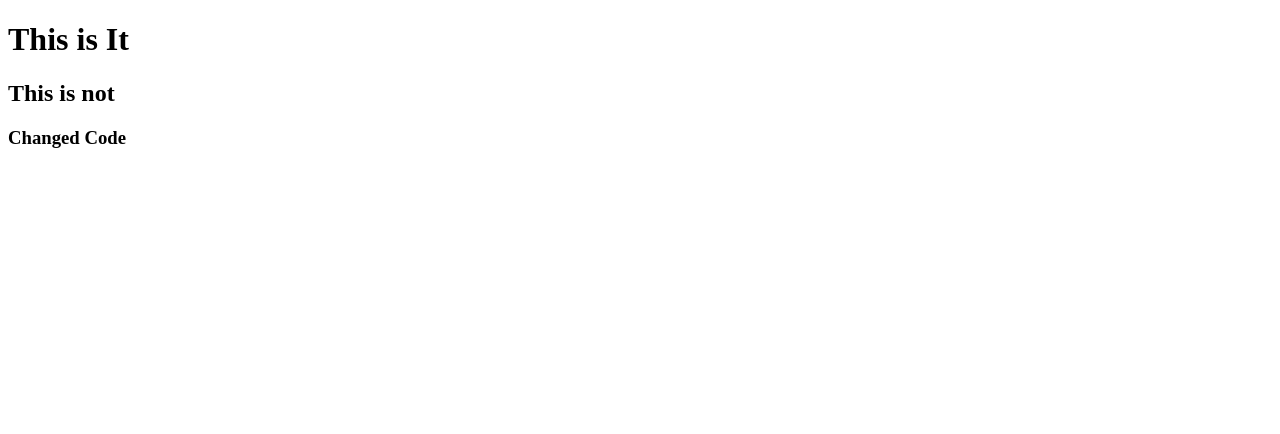
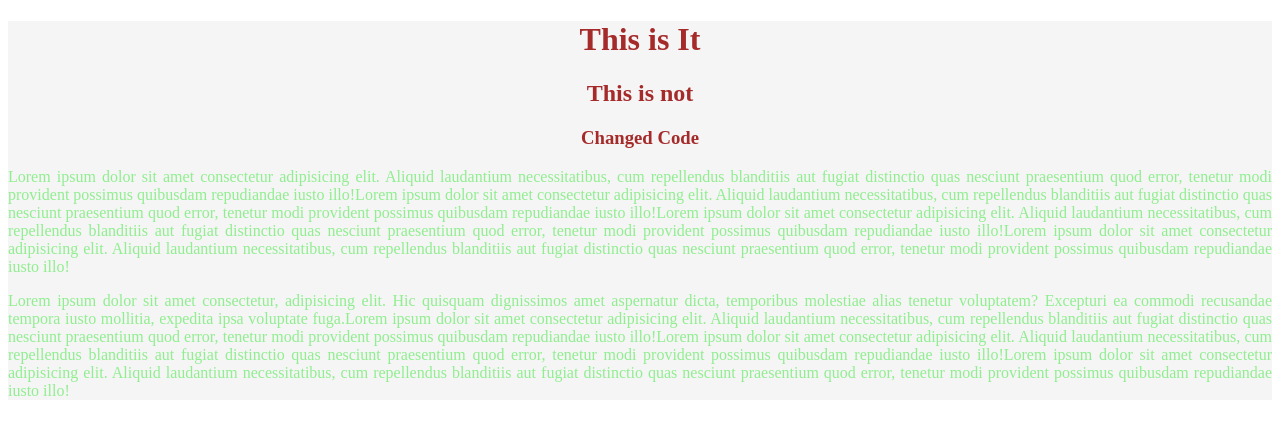
Before and after one commit to SajidBhuiyan/my-third-repo, a plain HTML site: page index.html in a window 1280 px wide. Drawn offline with Linux system fonts and the light colour scheme.

Commit message:
style added

```diff
--- a/index.html
+++ b/index.html
@@ -6,12 +6,17 @@
     <meta http-equiv="X-UA-Compatible" content="IE=edge">
     <meta name="viewport" content="width=device-width, initial-scale=1.0">
     <title>My Third Repo</title>
+    <link rel="stylesheet" href="style.css">
 </head>
 
 <body>
-<h1>This is It</h1>
+<div class="contant">
+    <h1>This is It</h1>
 <h2>This is not</h2>
 <h3>Changed Code</h3>
+<p>Lorem ipsum dolor sit amet consectetur adipisicing elit. Aliquid laudantium necessitatibus, cum repellendus blanditiis aut fugiat distinctio quas nesciunt praesentium quod error, tenetur modi provident possimus quibusdam repudiandae iusto illo!Lorem ipsum dolor sit amet consectetur adipisicing elit. Aliquid laudantium necessitatibus, cum repellendus blanditiis aut fugiat distinctio quas nesciunt praesentium quod error, tenetur modi provident possimus quibusdam repudiandae iusto illo!Lorem ipsum dolor sit amet consectetur adipisicing elit. Aliquid laudantium necessitatibus, cum repellendus blanditiis aut fugiat distinctio quas nesciunt praesentium quod error, tenetur modi provident possimus quibusdam repudiandae iusto illo!Lorem ipsum dolor sit amet consectetur adipisicing elit. Aliquid laudantium necessitatibus, cum repellendus blanditiis aut fugiat distinctio quas nesciunt praesentium quod error, tenetur modi provident possimus quibusdam repudiandae iusto illo!</p>
+<p>Lorem ipsum dolor sit amet consectetur, adipisicing elit. Hic quisquam dignissimos amet aspernatur dicta, temporibus molestiae alias tenetur voluptatem? Excepturi ea commodi recusandae tempora iusto mollitia, expedita ipsa voluptate fuga.Lorem ipsum dolor sit amet consectetur adipisicing elit. Aliquid laudantium necessitatibus, cum repellendus blanditiis aut fugiat distinctio quas nesciunt praesentium quod error, tenetur modi provident possimus quibusdam repudiandae iusto illo!Lorem ipsum dolor sit amet consectetur adipisicing elit. Aliquid laudantium necessitatibus, cum repellendus blanditiis aut fugiat distinctio quas nesciunt praesentium quod error, tenetur modi provident possimus quibusdam repudiandae iusto illo!Lorem ipsum dolor sit amet consectetur adipisicing elit. Aliquid laudantium necessitatibus, cum repellendus blanditiis aut fugiat distinctio quas nesciunt praesentium quod error, tenetur modi provident possimus quibusdam repudiandae iusto illo!</p>
+</div>
 </body>
 
 </html>
--- /dev/null
+++ b/style.css
@@ -0,0 +1,13 @@
+p {
+  color: lightgreen;
+  text-align: justify;
+}
+.contant {
+  background-color: whitesmoke;
+}
+h1,
+h2,
+h3 {
+  text-align: center;
+  color: brown;
+}
```
